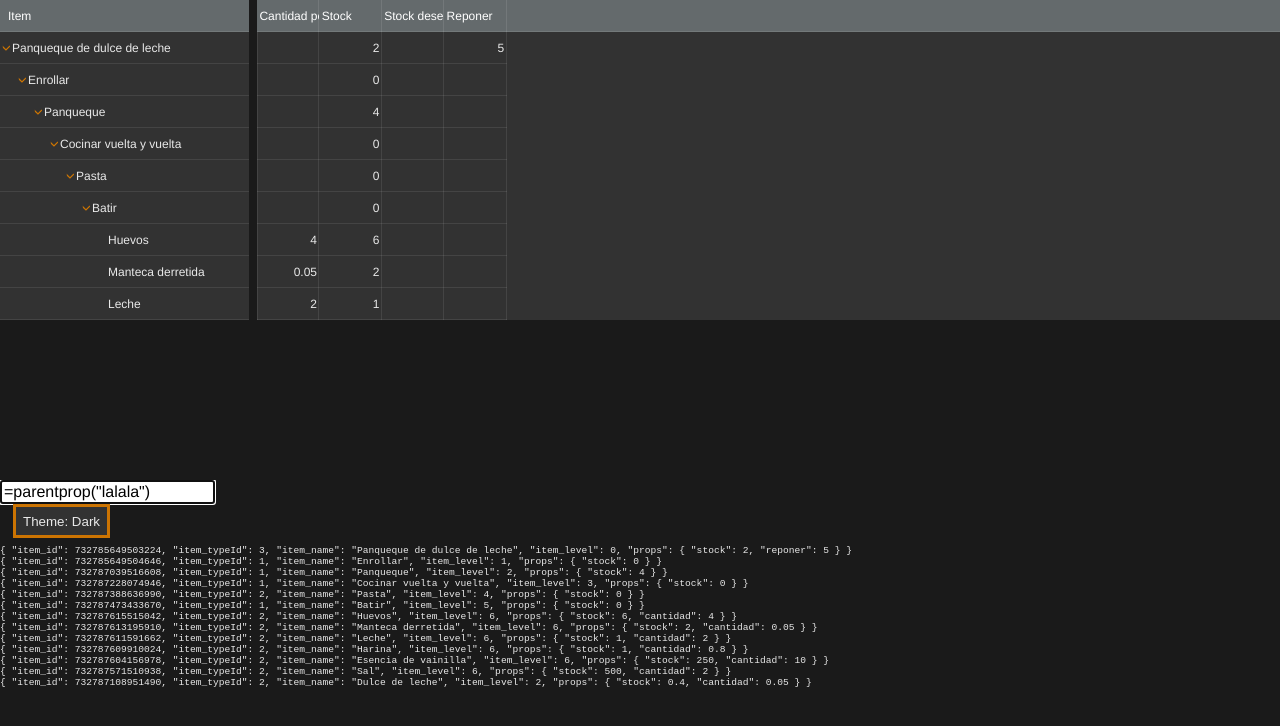
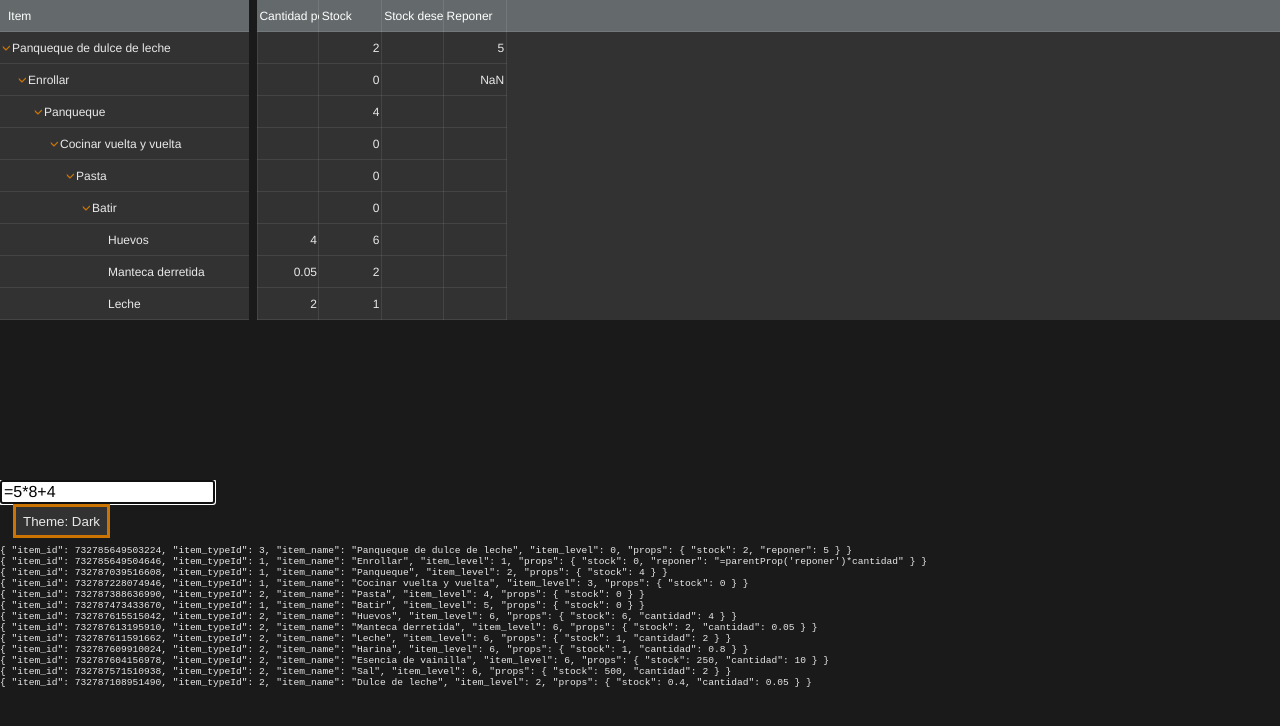
Before and after one commit to ElToroDM/ElManager, a Vue app: page / in a window 1280 px wide. Shown: the top 726 px of the page. Built offline with nearby package versions, Linux system fonts and the light colour scheme.

Commit message:
update App.vue, Evaluate.vue and PropsEdit.vue

```diff
--- a/src/App.vue
+++ b/src/App.vue
@@ -22,7 +22,7 @@ import Evaluate from './Evaluate.vue'
 
 const items = ref([
   { "item_id": 732785649503224, "item_typeId": 3, "item_name": "Panqueque de dulce de leche", "item_level": 0, "props": { "stock": 2, "reponer": 5 } },
-  { "item_id": 732785649504646, "item_typeId": 1, "item_name": "Enrollar", "item_level": 1, "props": { "stock": 0, } },
+  { "item_id": 732785649504646, "item_typeId": 1, "item_name": "Enrollar", "item_level": 1, "props": { "stock": 0, "reponer": "=parentProp('reponer')*cantidad" } },
   { "item_id": 732787039516608, "item_typeId": 1, "item_name": "Panqueque", "item_level": 2, "props": { "stock": 4 } },
   { "item_id": 732787228074946, "item_typeId": 1, "item_name": "Cocinar vuelta y vuelta", "item_level": 3, "props": { "stock": 0 } },
   { "item_id": 732787388636990, "item_typeId": 2, "item_name": "Pasta", "item_level": 4, "props": { "stock": 0 } },
--- a/src/Evaluate.vue
+++ b/src/Evaluate.vue
@@ -33,9 +33,9 @@ ________________________________________________________________________________
 import { reactive } from 'vue'
 const state = reactive({ result: '' })
 
-window.parentProp = function (string) {
-  return string + '?';
-};
+// window.parentProp = function (string) {
+//   return string + '?';
+// };
 
 function evaluate(inputElement) {
   const input = inputElement.value
@@ -55,7 +55,7 @@ function evaluate(inputElement) {
 
 <template>
   <div style="font-size: medium;">
-    <input autofocus type="text" @keypress.enter="evaluate($event.currentTarget)" value='=parentprop("lalala")'
+    <input autofocus type="text" @keypress.enter="evaluate($event.currentTarget)" value='=5*8+4'
       ref="input" style="font-size: medium;" />
     {{ state.result }}
   </div>
--- a/src/PropsEdit.vue
+++ b/src/PropsEdit.vue
@@ -18,7 +18,8 @@ ________________________________________________________________________________
 import { ref, reactive } from 'vue'
 const props = defineProps({ items: Object })
 const itemref = ref([])
-const state = reactive({})
+// const state = reactive({})
+const state = reactive({ result: '' })
 
 //______________________________________________________________________________
 let previousOpenFolderLevel = 0
@@ -47,13 +48,33 @@ function cellView(item, prop) {
     // cell it's a string
     // TODO sanitize string
     if (cell.charAt(0) != '=') return cell
-
+    return evaluate(cell)
   } else {
     // cell it's not a string
     return cell
   }
 
 }
+
+window.parentProp = function (string) {
+  return string + '?';
+};
+
+function evaluate(input) {
+  const parser = new nearley.Parser(grammar.ParserRules, grammar.ParserStart)
+  try {
+    parser.feed(input)
+    if (!parser.results[0]) throw new Error(1)
+    //if (isNaN(parser.results[0].v)) throw new Error(2)
+    if (parser.results[0].v === Infinity) throw new Error(3)
+    return parser.results[0].v.toString()
+  } catch (e) {
+    return  /*'[error]'*/ + e //+ ' ' + parser.results[0].v.toString()
+  }
+}
+
+
+
 //______________________________________________________________________________
 let columnsNames = ["Cantidad por padre", "Stock", "Stock deseado", "Reponer"]
 let columns = ["cantidad", "stock", "stockDeseado", "reponer"]
```
